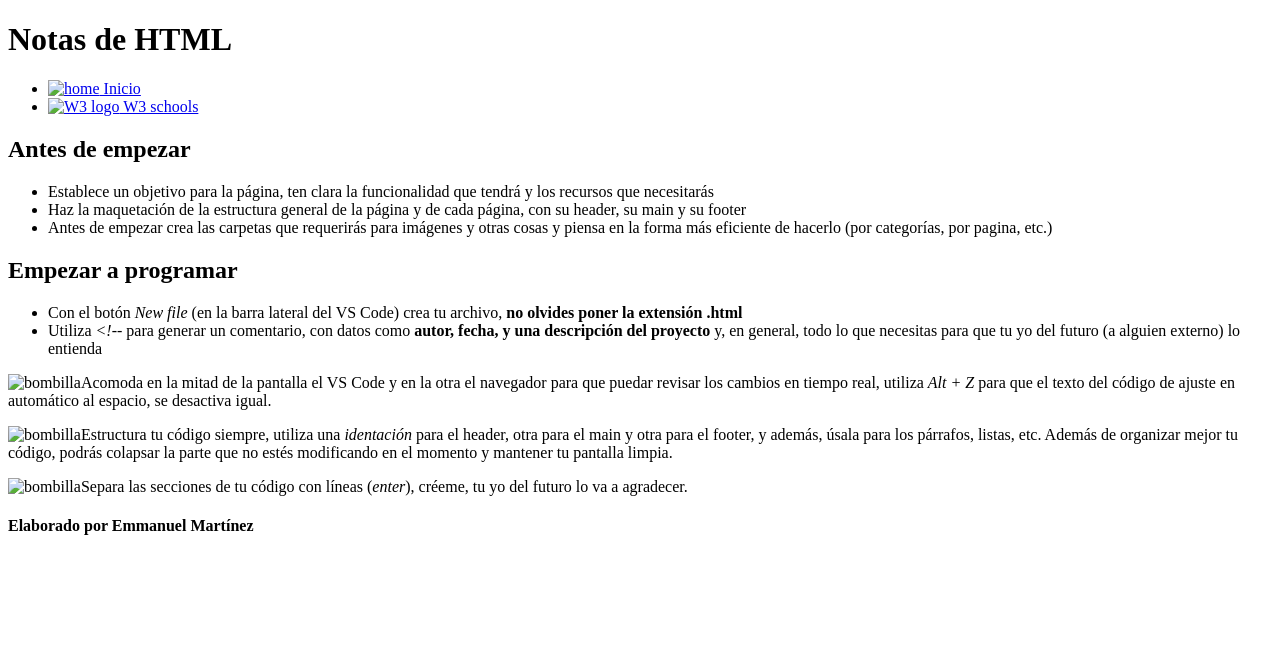
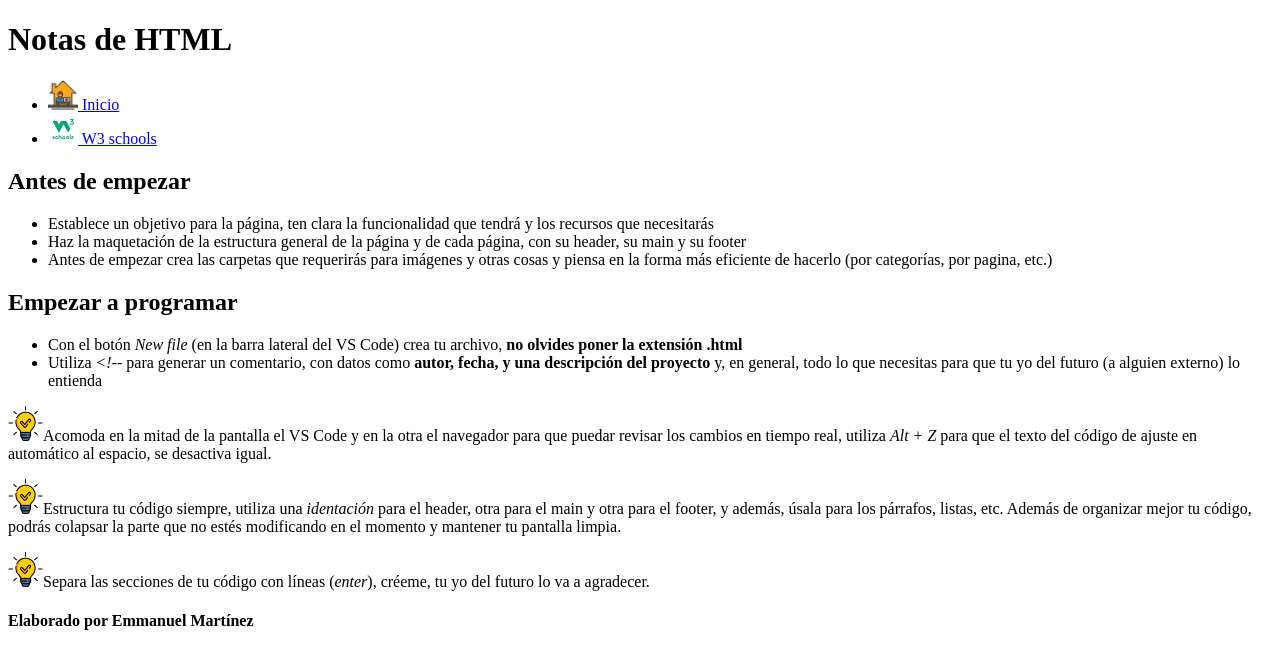
Before and after one commit to alonsomg1/Desarrollo_web, a plain HTML site: page NOTEDC/Pages/notedc_2_html.html in a window 1280 px wide. Drawn offline with Linux system fonts and the light colour scheme; the site is published under a folder, as on GitHub Pages, so addresses that start at the root find nothing.

Commit message:
Reestructuración de la aruitectura de NOTEDC

```diff
--- a/NOTEDC_code/notedc_1.html
+++ b/NOTEDC/Pages/notedc_2_html.html
@@ -13,14 +13,14 @@
     <nav>
         <ul>
             <li>
-                <a href="/NOTEDC_code/notedc_0.html" target="_self">
-                <img src="/NOTEDC_Images/icon_home.png" alt="home" height="30">
+                <a href="../index.html" target="_self">
+                <img src="../Assets/Icons/icon_home.png" alt="home" height="30">
                 Inicio
                 </a>
             </li>
             <li>
                 <a href="https://www.w3schools.com/html/default.asp" target="_blank">
-                <img src="/NOTEDC_Images/logo_w3.jpg" alt="W3 logo" height="30">
+                <img src="../Assets/Logos/logo_w3.jpg" alt="W3 logo" height="30">
                 W3 schools
                 </a>
             </li>
@@ -40,13 +40,13 @@
             <li>Utiliza <i>&lt;!--</i> para generar un comentario, con datos como <b>autor, fecha, y una descripción del proyecto</b> y, en general, todo lo que necesitas para que tu yo del futuro (a alguien externo) lo entienda</li>
         </ul>
         <p>
-            <img src="/NOTEDC_Images/icon_bombilla.png" alt="bombilla" width="35">Acomoda en la mitad de la pantalla el VS Code y en la otra el navegador para que puedar revisar los cambios en tiempo real, utiliza <i>Alt + Z</i> para que el texto del código de ajuste en automático al espacio, se desactiva igual.
+            <img src="../Assets/Icons/icon_bombilla.png" alt="bombilla" width="35">Acomoda en la mitad de la pantalla el VS Code y en la otra el navegador para que puedar revisar los cambios en tiempo real, utiliza <i>Alt + Z</i> para que el texto del código de ajuste en automático al espacio, se desactiva igual.
         </p>
         <p>
-            <img src="/NOTEDC_Images/icon_bombilla.png" alt="bombilla" width="35">Estructura tu código siempre, utiliza una <i>identación</i> para el header, otra para el main y otra para el footer, y además, úsala para los párrafos, listas, etc. Además de organizar mejor tu código, podrás colapsar la parte que no estés modificando en el momento y mantener tu pantalla limpia.
+            <img src="../Assets/Icons/icon_bombilla.png" alt="bombilla" width="35">Estructura tu código siempre, utiliza una <i>identación</i> para el header, otra para el main y otra para el footer, y además, úsala para los párrafos, listas, etc. Además de organizar mejor tu código, podrás colapsar la parte que no estés modificando en el momento y mantener tu pantalla limpia.
         </p>
         <p>
-            <img src="/NOTEDC_Images/icon_bombilla.png" alt="bombilla" width="35">Separa las secciones de tu código con líneas (<i>enter</i>), créeme, tu yo del futuro lo va a agradecer.
+            <img src="../Assets/Icons/icon_bombilla.png" alt="bombilla" width="35">Separa las secciones de tu código con líneas (<i>enter</i>), créeme, tu yo del futuro lo va a agradecer.
         </p>
     </main>
 
```
Also changed, not shown: NOTEDC/index.html (renamed from NOTEDC_code/notedc_0.html, +5 -5 lines), NOTEDC/Assets/Icons/icon_bombilla.png (renamed from NOTEDC_Images/icon_bombilla.png), NOTEDC/Assets/Icons/icon_home.png (renamed from NOTEDC_Images/icon_home.png), NOTEDC/Assets/Logos/logo_CSS.png (renamed from NOTEDC_Images/logo_CSS.png), NOTEDC/Assets/Logos/logo_VS code.png (renamed from NOTEDC_Images/logo_VS code.png), NOTEDC/Assets/Logos/logo_git.png (renamed from NOTEDC_Images/logo_git.png), NOTEDC/Assets/Logos/logo_html.jpg (renamed from NOTEDC_Images/logo_html.jpg), NOTEDC/Assets/Logos/logo_w3.jpg (renamed from NOTEDC_Images/logo_w3.jpg).
